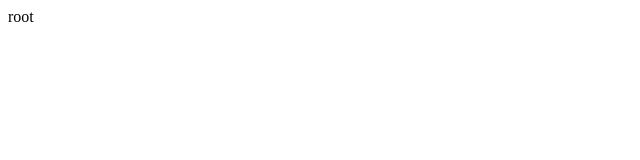
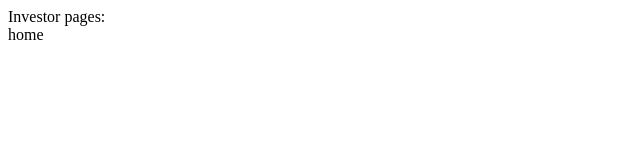
Before and after one commit to saynschuman/btc_new, a React (Create React App) app: page /investor/home in a window 1280 px wide. Shown: the top 160 px of the page, without its empty margins (0-640 px from the left). Built offline with nearby package versions, Linux system fonts and the light colour scheme.

Commit message:
routes added

```diff
--- a/src/App.js
+++ b/src/App.js
@@ -1,9 +1,24 @@
-import React, { Component } from "react";
+import React, { Component } from "react"
+import { Router } from "@reach/router"
+import Login from "./components/pages/investor/login"
+import Home from "./components/pages/investor/root/home"
+import Buy from "./components/pages/investor/root/buy"
+import Setting from "./components/pages/investor/root/settings"
+import Investor from "./components/pages/investor/root"
 
 class App extends Component {
   render() {
-    return <div>root</div>;
+    return (
+      <Router primary={false}>
+        <Login default />
+        <Investor path={"/investor"}>
+          <Home path={"home"} />
+          <Buy path={"buy"} />
+          <Setting path={"settings"} />
+        </Investor>
+      </Router>
+    )
   }
 }
 
-export default App;
+export default App
--- /dev/null
+++ b/src/components/pages/investor/login/index.js
@@ -0,0 +1,11 @@
+import React from 'react';
+
+const Index = () => {
+    return (
+        <div>
+            login
+        </div>
+    );
+};
+
+export default Index;
--- /dev/null
+++ b/src/components/pages/investor/root/buy/index.js
@@ -0,0 +1,11 @@
+import React from 'react';
+
+const Index = () => {
+    return (
+        <div>
+            buy
+        </div>
+    );
+};
+
+export default Index;
--- /dev/null
+++ b/src/components/pages/investor/root/home/index.js
@@ -0,0 +1,11 @@
+import React from 'react';
+
+const Index = () => {
+    return (
+        <div>
+            home
+        </div>
+    );
+};
+
+export default Index;
--- /dev/null
+++ b/src/components/pages/investor/root/index.js
@@ -0,0 +1,12 @@
+import React from 'react';
+
+const Index = props => {
+    return (
+        <div>
+            Investor pages:
+            {props.children}
+        </div>
+    );
+};
+
+export default Index;
--- /dev/null
+++ b/src/components/pages/investor/root/settings/index.js
@@ -0,0 +1,11 @@
+import React from 'react';
+
+const Index = () => {
+    return (
+        <div>
+            settings
+        </div>
+    );
+};
+
+export default Index;
```
